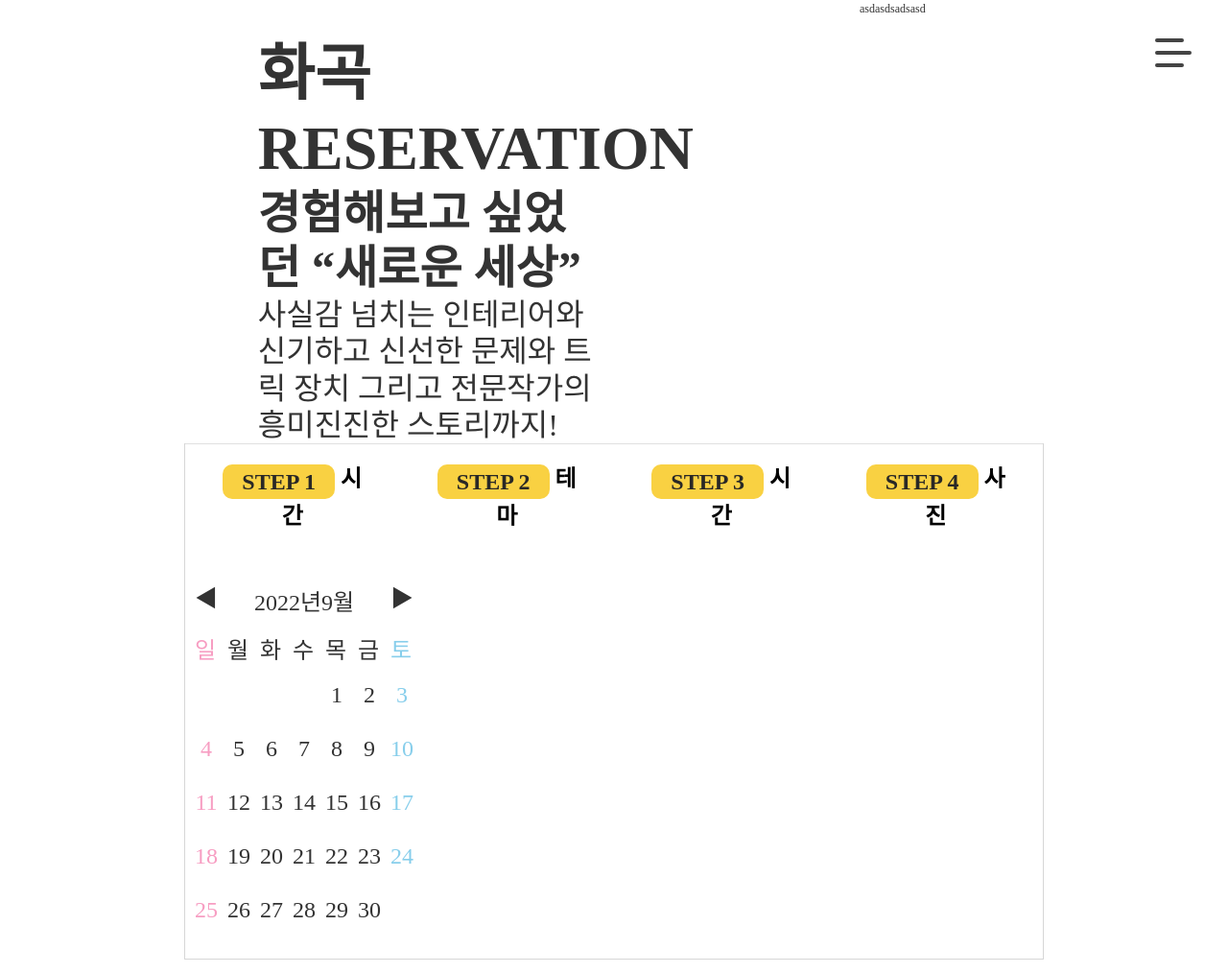
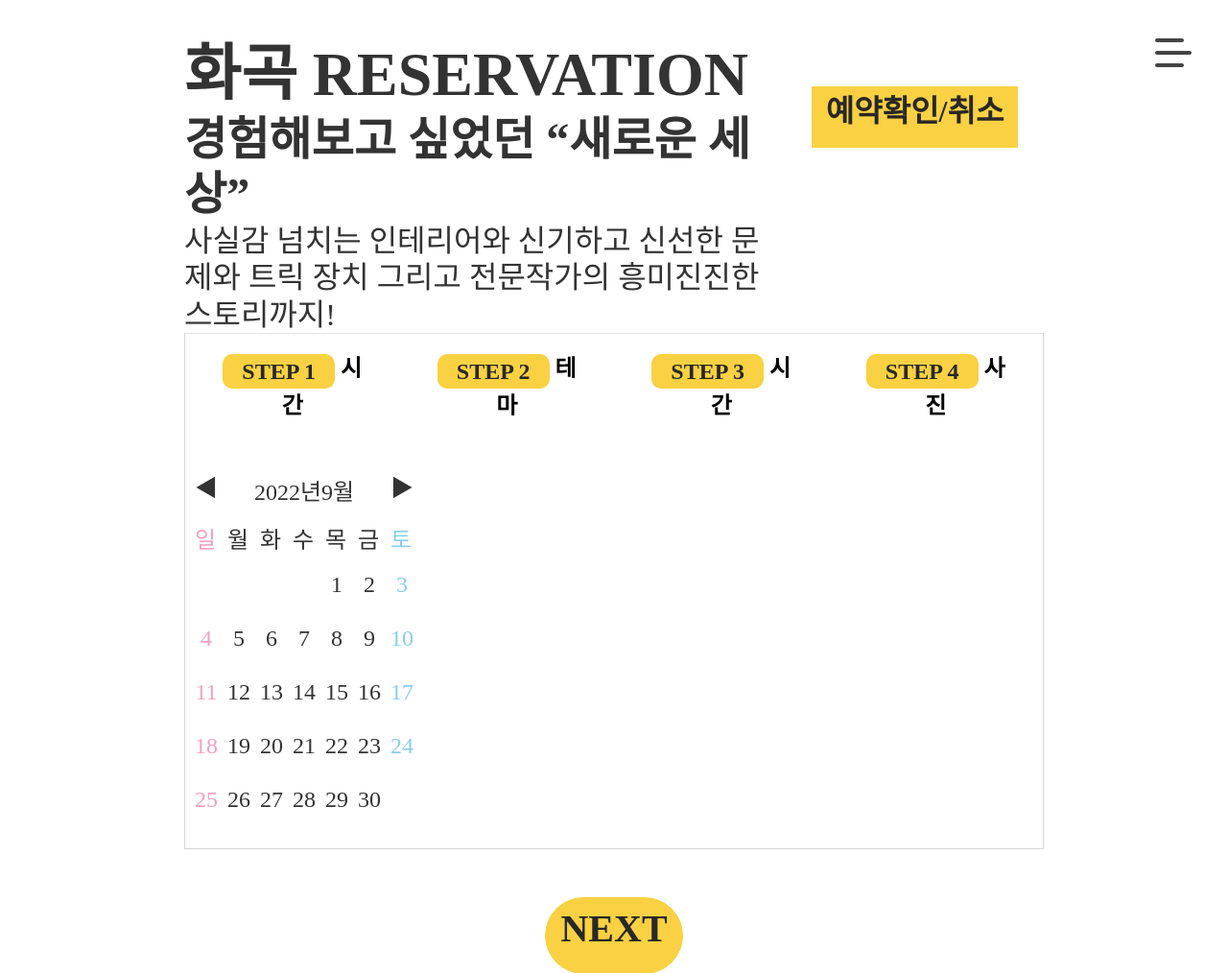
Before and after one commit to KIM602/TEAM-PROJECT-EscapeRoom, a Java web app: template src/main/webapp/WEB-INF/views/reserve/reservePage.jsp in a window 1280 px wide. Shown: the top 1014 px of the page at 96% size. Run offline with Tomcat 11, a stand-in JSP engine, Linux system fonts and the light colour scheme; the template is opened without the code that fills it, so the values that code supplies are empty; some libraries are stand-ins or nearby versions; some web fonts are replaced.

Commit message:
9.6 예약확인/취소 버튼 생성

```diff
--- a/src/main/webapp/WEB-INF/views/reserve/reservePage.jsp
+++ b/src/main/webapp/WEB-INF/views/reserve/reservePage.jsp
@@ -280,6 +280,19 @@ background-color:white;border-radius:.521vw}
 }
 
 
+.step-btn2 {
+    width: 80%;
+    height: 8vh;
+    font-size: 2.0rem;
+    line-height: 5vw;
+    font-weight: 700;
+    border: 1px solid;
+    border-color: #F9D142;
+    background: #F9D142;
+    color: #292826;
+    text-align: center;
+}
+
 
 .step2-table th:first-child {
     background-color: #000;
@@ -308,15 +321,21 @@ body {
 <%@include file ="../main/menubar.jsp" %>
 
 <div style="width: 100%;">
-	<div style="width: 70%; margin:auto; float:left">
-		<div style="width: 40%; margin:auto;">
+	<div style="width: 70%; margin:auto; ">
+		<div style="float:left; width:70%; margin:auto; ">
 
 			<h3 class="reserve-title">화곡 RESERVATION</h3>
-				<h4 class="reserve-title1">경험해보고 싶었던 “새로운 세상”</h4>
-				<h5 class="reserve-title2">사실감 넘치는 인테리어와 신기하고 신선한 문제와 트릭 장치 그리고 전문작가의 흥미진진한 스토리까지!</h5>
+			<h4 class="reserve-title1">경험해보고 싶었던 “새로운 세상”</h4>
+			<h5 class="reserve-title2">사실감 넘치는 인테리어와 신기하고 신선한 문제와 트릭 장치 그리고 전문작가의 흥미진진한 스토리까지!</h5>
 		</div>
+		<div style="float:right;width:30%; margin-top:10% ;margin-bottom:2%;text-align: center;">
+			<a class="step-btn2 hover1" type="button" id="" style="text-align: center; line-height: 4vw;">
+				예약확인/취소
+			</a>
+		</div>
+
 	</div>
-	<div style="float:right;width:30%; margin:auto">asdasdsadsasd</div>
+
 
 		<div id="reserveRegion" style="width: 70%; margin:auto">
 			<div class="box-step">
```
